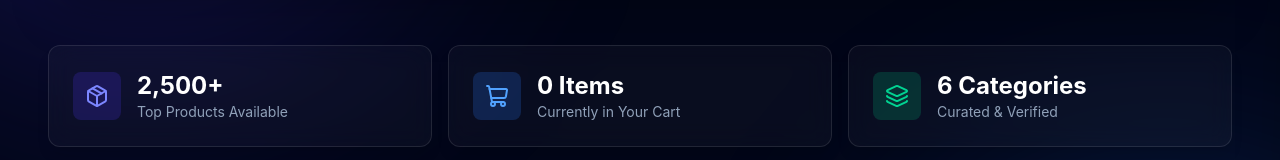
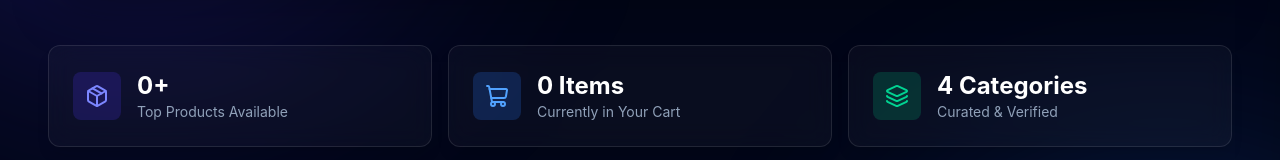
Before and after one commit to abdur4code/novaCart, a React (Vite) app: page /main in a window 1280 px wide. Shown: the part 608-768 px from the top of the page. Built offline with nearby package versions, Linux system fonts and the light colour scheme; no server answers; sample sign-in values are in the browser's storage; a web font is replaced by a local one.

Commit message:
feat: update HomePage to display dynamic product count and correct category number

```diff
--- a/src/pages/HomePage.jsx
+++ b/src/pages/HomePage.jsx
@@ -34,6 +34,8 @@ const HomePage = () => {
   const { items } = useSelector((state) => state.cart);
   const dispatch = useDispatch();
   const cartTotal = cartCount(items);
+  const productsData = useSelector((state) => state.products.productList)
+
   return (
     <div className="relative min-h-screen overflow-hidden bg-slate-950 font-sans text-slate-300">
       {/* ========================================================= */}
@@ -97,7 +99,7 @@ const HomePage = () => {
               <Package size={24} />
             </div>
             <div>
-              <div className="text-2xl font-bold text-white">2,500+</div>
+              <div className="text-2xl font-bold text-white">{productsData.length}+</div>
               <div className="text-sm text-slate-400">
                 Top Products Available
               </div>
@@ -123,7 +125,7 @@ const HomePage = () => {
               <Layers size={24} />
             </div>
             <div>
-              <div className="text-2xl font-bold text-white">6 Categories</div>
+              <div className="text-2xl font-bold text-white">4 Categories</div>
               <div className="text-sm text-slate-400">Curated & Verified</div>
             </div>
           </div>
```
